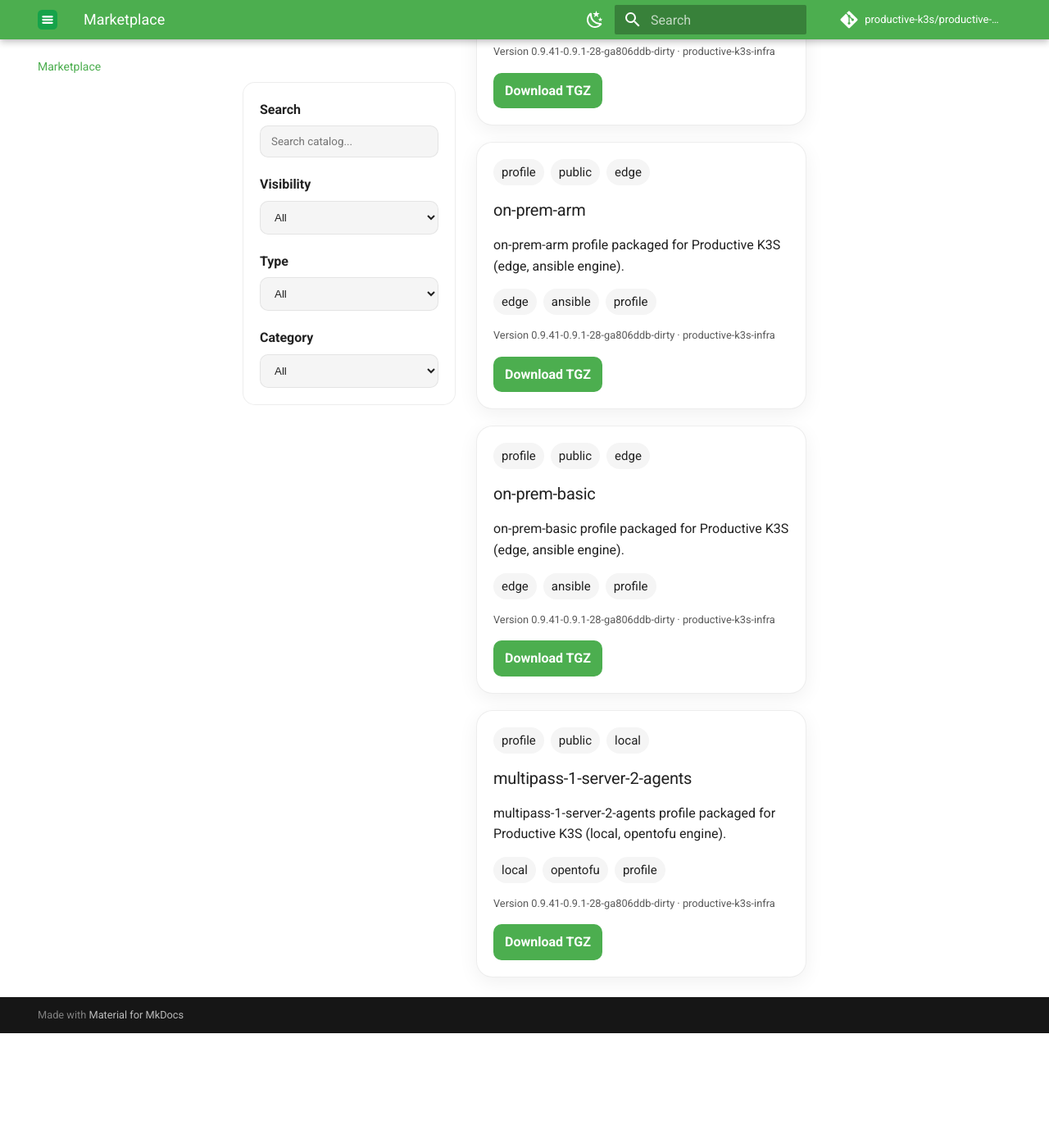
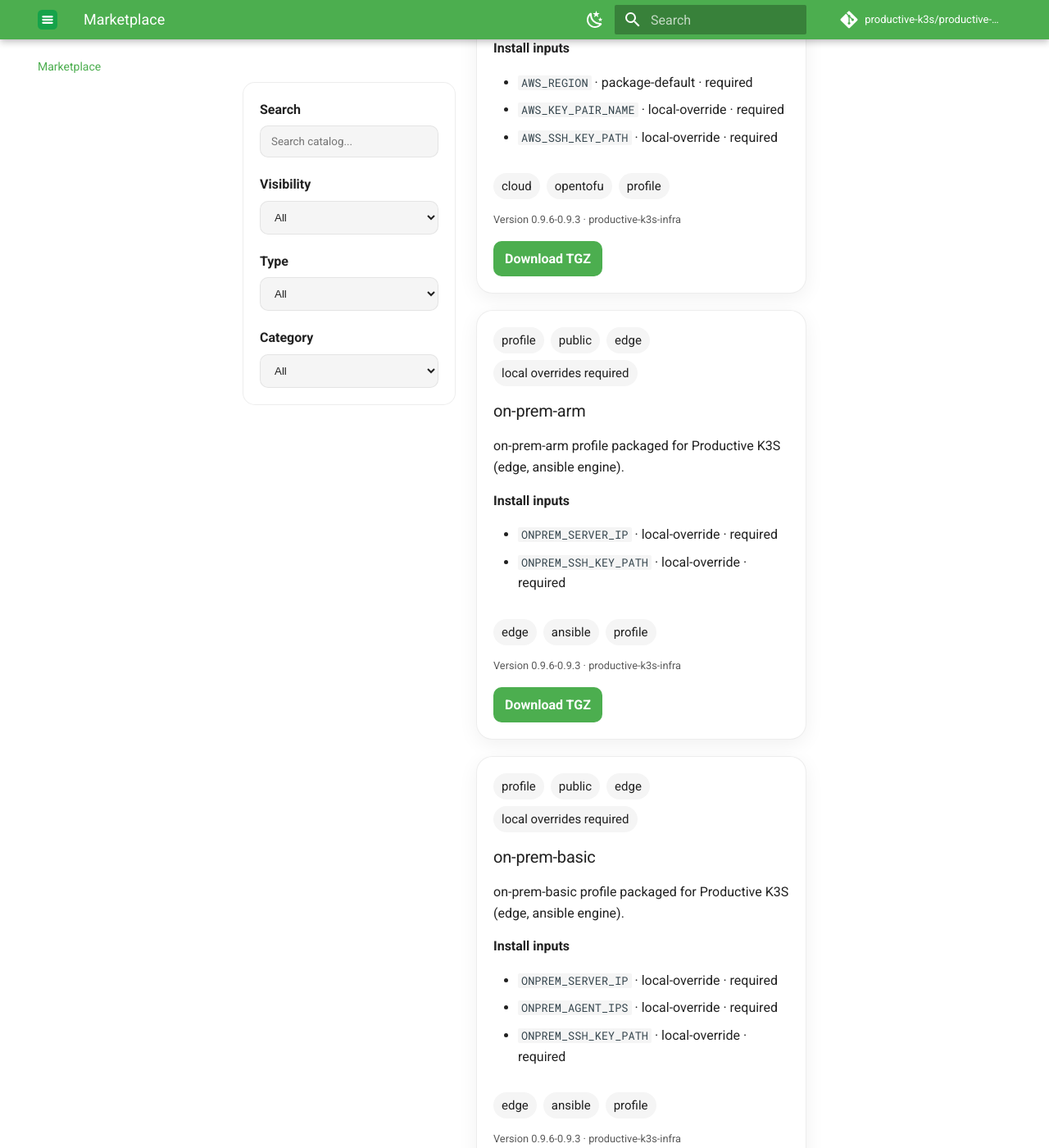
Before and after one commit to productive-k3s/productive-k3s-catalogs, an MkDocs documentation site: the page built from docs/catalog.md, in a window 1280 px wide and 1400 px high, scrolled down 767 px. Shown: the whole window at 82% size. Built offline with MkDocs 1.6.1 and Material for MkDocs 9.7.7, drawn with Linux system fonts in a browser that asks for light colours; comment, search, counter and statistics services are not loaded; before the commit the page ends 2027 px from its top, so only the background shows below that; some of the changed text lies outside the part shown.

Commit message:
Updated index

```diff
--- a/docs/assets/javascripts/marketplace.js
+++ b/docs/assets/javascripts/marketplace.js
@@ -22,6 +22,7 @@
       tags: entry.tags || [],
       artifact: entry.artifact || {},
       commercial: entry.commercial || {},
+      install: entry.install || { requiresLocalOverrides: false, inputs: [] },
     };
   }
 
@@ -83,15 +84,32 @@
         ? `<a class="pk3s-action" href="${escapeHtml(commercialUrl)}">${escapeHtml(commercialLabel)}</a>`
         : `<span class="pk3s-action secondary">Coming soon</span>`;
 
+    const install = entry.install || { requiresLocalOverrides: false, inputs: [] };
+    const localOverrideBadge = entry.kind === 'profile' && install.requiresLocalOverrides
+      ? `<span class="pk3s-badge">local overrides required</span>`
+      : '';
+    const inputsBlock = entry.kind === 'profile' && Array.isArray(install.inputs) && install.inputs.length
+      ? `
+        <div class="pk3s-install-meta">
+          <strong>Install inputs</strong>
+          <ul>
+            ${install.inputs.map((input) => `<li><code>${escapeHtml(input.name)}</code> · ${escapeHtml(input.source || 'either')}${input.required ? ' · required' : ''}${input.sensitive ? ' · sensitive' : ''}</li>`).join('')}
+          </ul>
+        </div>
+      `
+      : '';
+
     return `
       <article class="pk3s-card" data-kind="${escapeHtml(entry.kind)}" data-visibility="${escapeHtml(entry.visibility)}">
         <div class="pk3s-badges">
           <span class="pk3s-badge">${escapeHtml(entry.kind)}</span>
           <span class="pk3s-badge">${escapeHtml(entry.visibility)}</span>
           <span class="pk3s-badge">${escapeHtml(entry.category)}</span>
+          ${localOverrideBadge}
         </div>
         <h3>${escapeHtml(entry.name)}</h3>
         <p>${escapeHtml(entry.description)}</p>
+        ${inputsBlock}
         <div class="pk3s-tags">
           ${entry.tags.map((tag) => `<span class="pk3s-tag">${escapeHtml(tag)}</span>`).join('')}
         </div>
--- a/docs/catalogs/index.yaml
+++ b/docs/catalogs/index.yaml
@@ -2,7 +2,7 @@
 kind: ProductiveK3SCatalog
 metadata:
   name: productive-k3s-catalog
-  generatedAt: "2026-05-29T17:47:47Z"
+  generatedAt: "2026-06-01T23:42:34Z"
 entries:
   - id: nginx
     name: nginx
@@ -24,11 +24,29 @@
     visibility: public
     category: cloud
     description: "aws-single-node-basic profile packaged for Productive K3S (cloud, opentofu engine)."
-    version: 0.9.41-0.9.1-28-ga806ddb-dirty
+    version: 0.9.6-0.9.3
     sourceRepository: productive-k3s-infra
     artifact:
       type: tgz
-      url: https://downloads.productive-k3s.io/infra/aws-single-node-basic-0.9.41-0.9.1-28-ga806ddb-dirty.tgz
+      url: https://downloads.productive-k3s.io/infra/aws-single-node-basic-0.9.6-0.9.3.tgz
+    install:
+      requiresLocalOverrides: true
+      inputs:
+        - name: AWS_REGION
+          required: true
+          sensitive: false
+          source: package-default
+          description: "Default AWS region used for provisioning"
+        - name: AWS_KEY_PAIR_NAME
+          required: true
+          sensitive: false
+          source: local-override
+          description: "Existing AWS EC2 key pair name"
+        - name: AWS_SSH_KEY_PATH
+          required: true
+          sensitive: false
+          source: local-override
+          description: "Absolute local path to the matching private key"
     tags:
       - cloud
       - opentofu
@@ -39,11 +57,24 @@
     visibility: public
     category: edge
     description: "on-prem-arm profile packaged for Productive K3S (edge, ansible engine)."
-    version: 0.9.41-0.9.1-28-ga806ddb-dirty
+    version: 0.9.6-0.9.3
     sourceRepository: productive-k3s-infra
     artifact:
       type: tgz
-      url: https://downloads.productive-k3s.io/infra/on-prem-arm-0.9.41-0.9.1-28-ga806ddb-dirty.tgz
+      url: https://downloads.productive-k3s.io/infra/on-prem-arm-0.9.6-0.9.3.tgz
+    install:
+      requiresLocalOverrides: true
+      inputs:
+        - name: ONPREM_SERVER_IP
+          required: true
+          sensitive: false
+          source: local-override
+          description: "Server host or IP for the ARM on-prem cluster"
+        - name: ONPREM_SSH_KEY_PATH
+          required: true
+          sensitive: false
+          source: local-override
+          description: "Local SSH private key path used to reach the ARM node"
     tags:
       - edge
       - ansible
@@ -54,11 +85,29 @@
     visibility: public
     category: edge
     description: "on-prem-basic profile packaged for Productive K3S (edge, ansible engine)."
-    version: 0.9.41-0.9.1-28-ga806ddb-dirty
+    version: 0.9.6-0.9.3
     sourceRepository: productive-k3s-infra
     artifact:
       type: tgz
-      url: https://downloads.productive-k3s.io/infra/on-prem-basic-0.9.41-0.9.1-28-ga806ddb-dirty.tgz
+      url: https://downloads.productive-k3s.io/infra/on-prem-basic-0.9.6-0.9.3.tgz
+    install:
+      requiresLocalOverrides: true
+      inputs:
+        - name: ONPREM_SERVER_IP
+          required: true
+          sensitive: false
+          source: local-override
+          description: "Server host or IP for the on-prem cluster"
+        - name: ONPREM_AGENT_IPS
+          required: true
+          sensitive: false
+          source: local-override
+          description: "Space-separated list of agent hosts or IPs"
+        - name: ONPREM_SSH_KEY_PATH
+          required: true
+          sensitive: false
+          source: local-override
+          description: "Local SSH private key path used to reach the nodes"
     tags:
       - edge
       - ansible
@@ -69,11 +118,29 @@
     visibility: public
     category: local
     description: "multipass-1-server-2-agents profile packaged for Productive K3S (local, opentofu engine)."
-    version: 0.9.41-0.9.1-28-ga806ddb-dirty
+    version: 0.9.6-0.9.3
     sourceRepository: productive-k3s-infra
     artifact:
       type: tgz
-      url: https://downloads.productive-k3s.io/infra/multipass-1-server-2-agents-0.9.41-0.9.1-28-ga806ddb-dirty.tgz
+      url: https://downloads.productive-k3s.io/infra/multipass-1-server-2-agents-0.9.6-0.9.3.tgz
+    install:
+      requiresLocalOverrides: false
+      inputs:
+        - name: TF_VAR_cluster_name
+          required: true
+          sensitive: false
+          source: package-default
+          description: "Multipass cluster name"
+        - name: TF_VAR_image
+          required: true
+          sensitive: false
+          source: package-default
+          description: "Multipass image identifier"
+        - name: TF_VAR_base_domain
+          required: true
+          sensitive: false
+          source: package-default
+          description: "Base domain used for generated hostnames"
     tags:
       - local
       - opentofu
```
Also changed, not shown: docs/catalog-format.md (+20 -0 lines), 1 other file.
